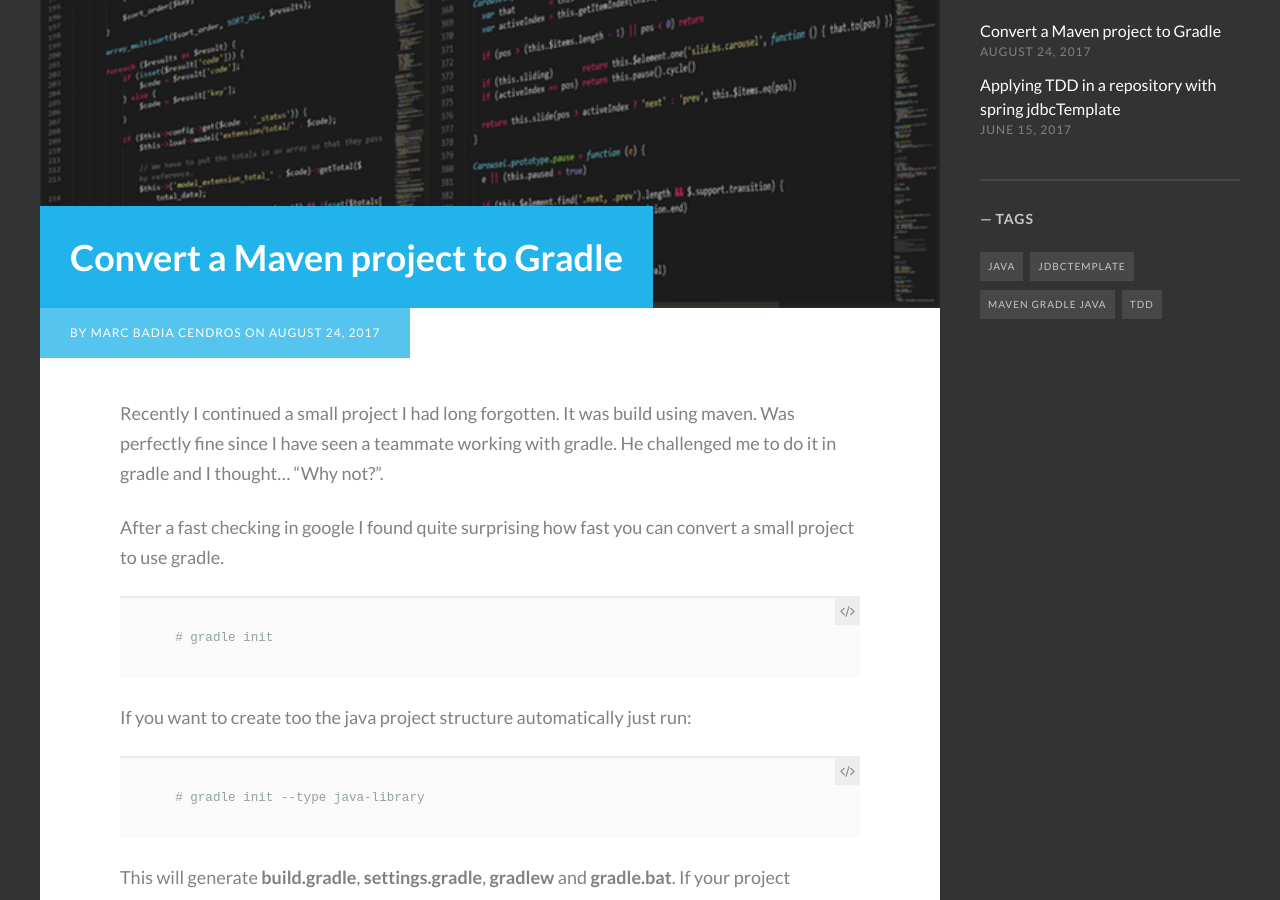
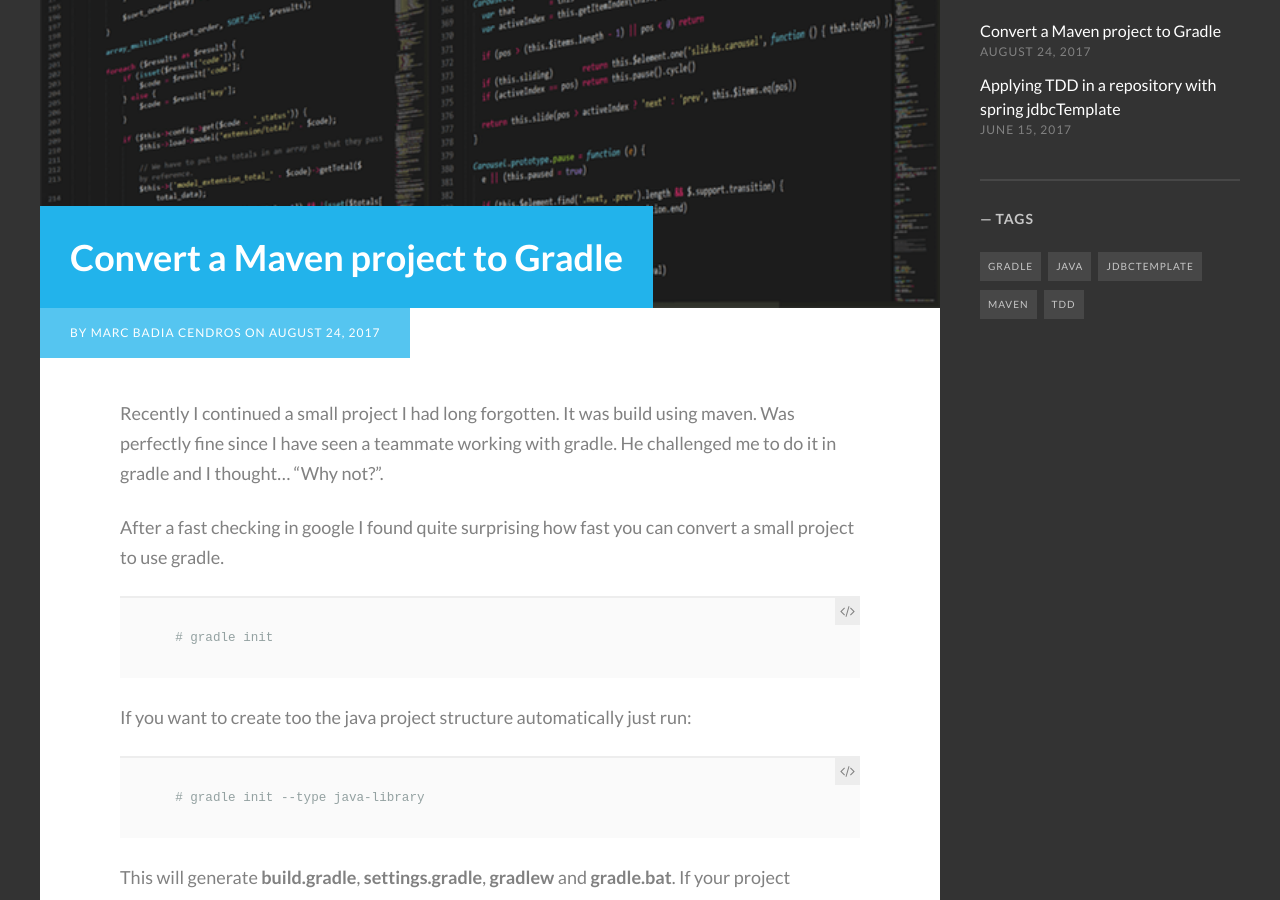
Before and after one commit to Alfrheim/Alfrheim.github.io, a Jekyll site: the page built from _posts/2017-08-24-converting-maven-project-to-gradle.md, in a window 1280 px wide and 900 px high, scrolled down 385 px. Built offline with Jekyll 4.4.1, drawn with Linux system fonts in a browser that asks for light colours; some web fonts are replaced; some of the changed text lies outside the part shown.

Commit message:
fixed tags

```diff
--- a/_posts/2017-08-24-converting-maven-project-to-gradle.md
+++ b/_posts/2017-08-24-converting-maven-project-to-gradle.md
@@ -4,7 +4,7 @@
 banner_image: programming.png
 date:   2017-08-24 02:16:01 +0200
 category: programming
-tags: [maven gradle java]
+tags: [maven, gradle, java]
 ---
 
 Recently I continued a small project I had long forgotten. It was build using maven. Was perfectly fine since I have seen a teammate working with gradle. He challenged me to do it in gradle and I thought... "Why not?".
```
